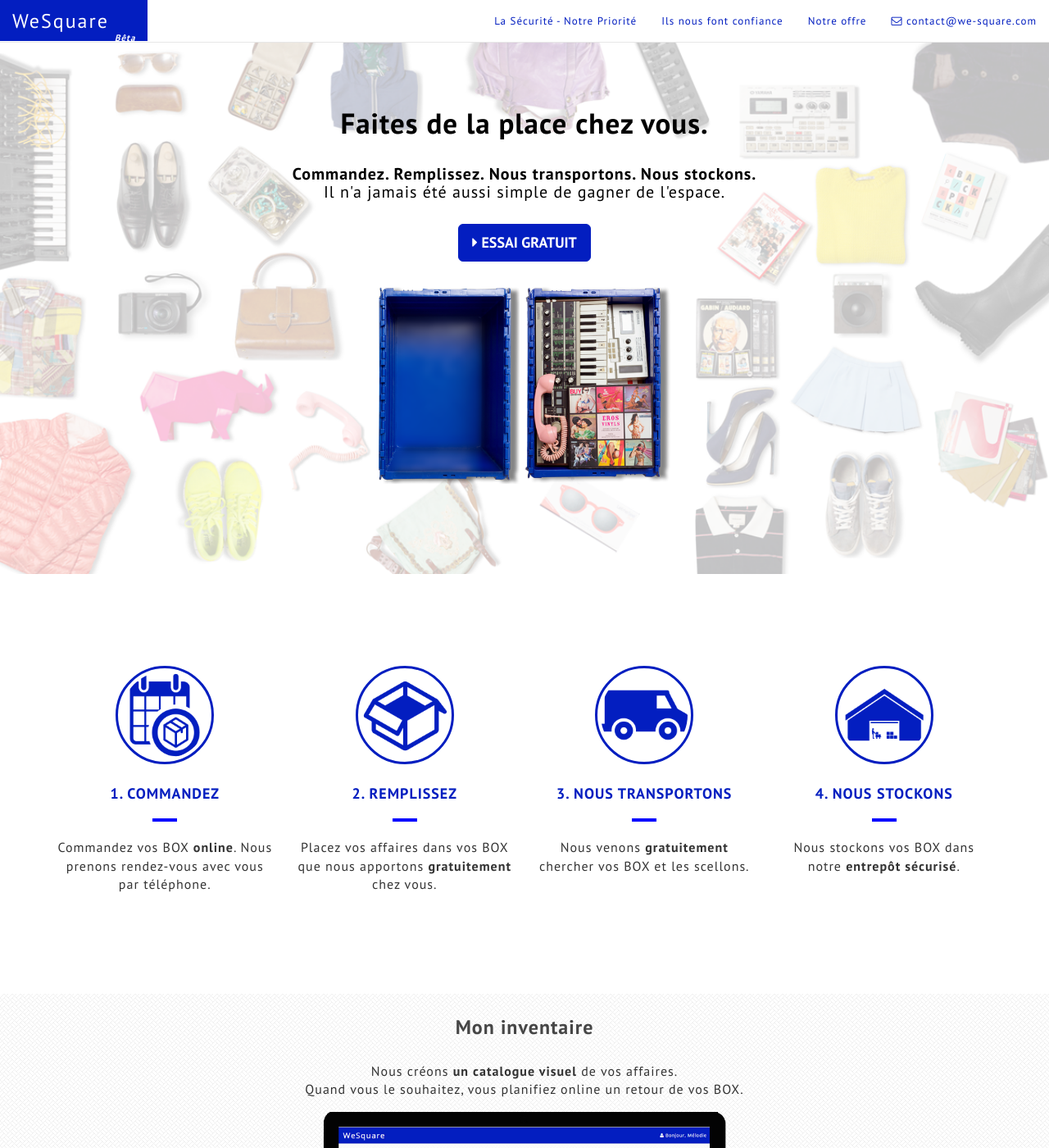
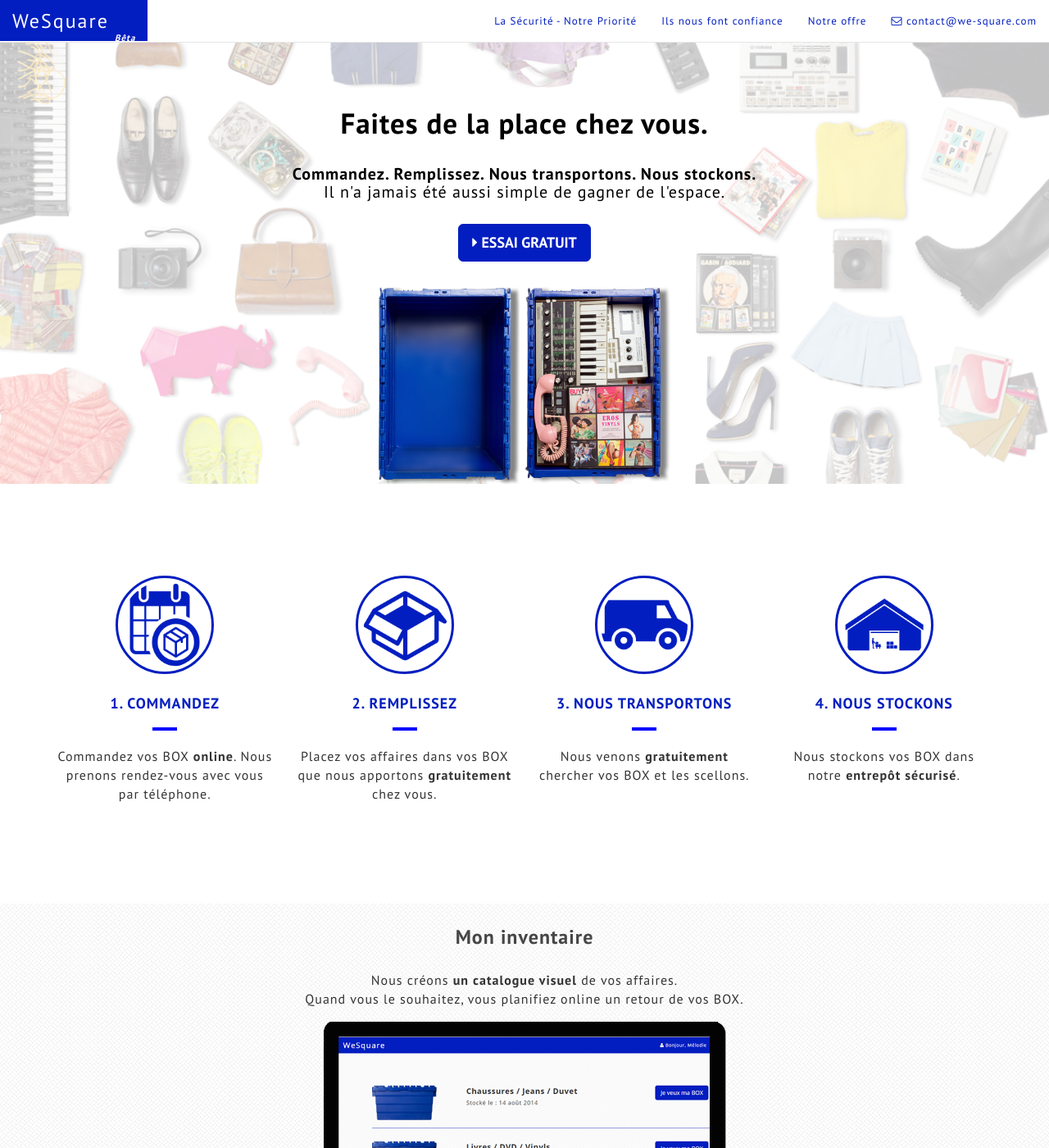
Before and after one commit to Seb1501/wesquare, a Jekyll site: the page built from index.html, in a window 1280 px wide and 1400 px high. Shown: the whole window at 82% size. Built offline with Jekyll 4.4.1, drawn with Linux system fonts in a browser that asks for light colours; nearby versions of some CDN libraries; Markdown is read by kramdown in place of the engine named in the settings.

Commit message:
Add overflow

```diff
--- a/compass/sass/style.scss
+++ b/compass/sass/style.scss
@@ -102,6 +102,8 @@
 	height: 700px;
 	padding-top: 100px;
 	color: white;
+	height: 100%;
+	overflow: hidden;
 }
 
 .wrapper {
--- a/css/style.css
+++ b/css/style.css
@@ -101,18 +101,20 @@
   height: 700px;
   padding-top: 100px;
   color: white;
+  height: 100%;
+  overflow: hidden;
 }
 
-/* line 109, ../compass/sass/style.scss */
+/* line 111, ../compass/sass/style.scss */
 .wrapper img {
   margin: auto;
 }
-/* line 113, ../compass/sass/style.scss */
+/* line 115, ../compass/sass/style.scss */
 .wrapper button {
   margin-bottom: 30px;
 }
 
-/* line 120, ../compass/sass/style.scss */
+/* line 122, ../compass/sass/style.scss */
 .lead h3 {
   /*background: rgba(0, 0, 0, .2);*/
   display: inline-block;
@@ -123,7 +125,7 @@
   margin-bottom: 0.3em;
   color: black;
 }
-/* line 131, ../compass/sass/style.scss */
+/* line 133, ../compass/sass/style.scss */
 .lead h1 {
   /*text-shadow: 2px 2px 10px rgba(0, 0, 0, .9);*/
   padding-top: 0.3em;
@@ -133,50 +135,50 @@
   color: black;
 }
 
-/* line 141, ../compass/sass/style.scss */
+/* line 143, ../compass/sass/style.scss */
 .btn-primary {
   background-color: #031ec0;
   border-color: #031ec0;
 }
 
-/* line 146, ../compass/sass/style.scss */
+/* line 148, ../compass/sass/style.scss */
 .btn-primary:hover {
   background-color: #031ec0;
   border-color: #031ec0;
 }
 
 /**************************MON**INVENTAIRE****************************************************************************************/
-/* line 155, ../compass/sass/style.scss */
+/* line 157, ../compass/sass/style.scss */
 .inventory {
   background-image: url('../images/subtle_pattern/cream_pixels.png?1410873407');
 }
 
-/* line 160, ../compass/sass/style.scss */
+/* line 162, ../compass/sass/style.scss */
 .inventory img {
   margin: auto;
   padding-top: 1em;
 }
 
 /**************************MODAL************************************************************************************/
-/* line 168, ../compass/sass/style.scss */
+/* line 170, ../compass/sass/style.scss */
 .modal-header p {
   font-family: inherit;
   font-size: 14px;
   color: white;
 }
-/* line 174, ../compass/sass/style.scss */
+/* line 176, ../compass/sass/style.scss */
 .modal-header h4 {
   font-family: inherit;
   font-size: 18px;
   color: white;
 }
 
-/* line 181, ../compass/sass/style.scss */
+/* line 183, ../compass/sass/style.scss */
 .modal-header {
   background-color: rgba(3, 30, 192, 0.8);
 }
 
-/* line 186, ../compass/sass/style.scss */
+/* line 188, ../compass/sass/style.scss */
 .modal-footer {
   background-color: rgba(3, 30, 192, 0.8);
 }
@@ -203,7 +205,7 @@
 font-size: 14px;
 }*/
 /**************************PLUSIEURS*USAGES************************************************************************************/
-/* line 214, ../compass/sass/style.scss */
+/* line 216, ../compass/sass/style.scss */
 #title_section {
   color: #464646;
   font-weight: 700;
@@ -212,47 +214,47 @@
   margin-top: 1em;
 }
 
-/* line 223, ../compass/sass/style.scss */
+/* line 225, ../compass/sass/style.scss */
 .profil-spacer {
   height: 3em;
 }
 
-/* line 227, ../compass/sass/style.scss */
+/* line 229, ../compass/sass/style.scss */
 .container-spacer {
   height: 3em;
   background-image: url('../images/subtle_pattern/cream_pixels.png?1410873407');
 }
 
-/* line 232, ../compass/sass/style.scss */
+/* line 234, ../compass/sass/style.scss */
 .spacer {
   height: 7em;
 }
 
-/* line 237, ../compass/sass/style.scss */
+/* line 239, ../compass/sass/style.scss */
 .feature img {
   margin-bottom: 1em;
 }
-/* line 241, ../compass/sass/style.scss */
+/* line 243, ../compass/sass/style.scss */
 .feature hr {
   width: 10%;
   border: 2px solid blue;
 }
-/* line 246, ../compass/sass/style.scss */
+/* line 248, ../compass/sass/style.scss */
 .feature p {
   margin-left: 50px;
   margin-right: 50px;
 }
 
-/* line 253, ../compass/sass/style.scss */
+/* line 255, ../compass/sass/style.scss */
 .container h5 {
   padding-top: 1em;
 }
-/* line 257, ../compass/sass/style.scss */
+/* line 259, ../compass/sass/style.scss */
 .container h3 {
   margin-bottom: 50px;
 }
 
-/* line 263, ../compass/sass/style.scss */
+/* line 265, ../compass/sass/style.scss */
 .circle {
   border-radius: 50%;
   border: 3px solid #031ec0;
@@ -260,29 +262,29 @@
   /*box-shadow: 1px 1px 1px rgba(113,28,243,1);*/
 }
 
-/* line 270, ../compass/sass/style.scss */
+/* line 272, ../compass/sass/style.scss */
 .feature h4 {
   color: #031ec0;
 }
 
-/* line 274, ../compass/sass/style.scss */
+/* line 276, ../compass/sass/style.scss */
 #name a:hover {
   color: #ddd;
 }
 
-/* line 278, ../compass/sass/style.scss */
+/* line 280, ../compass/sass/style.scss */
 .min-height {
   min-height: 600px;
 }
 
 /**************************CAPCITE*********************************************************************************/
 /**************************NOTRE*OFFRE*********************************************************************************/
-/* line 287, ../compass/sass/style.scss */
+/* line 289, ../compass/sass/style.scss */
 .offer {
   background-image: url('../images/subtle_pattern/cream_pixels.png?1410873407');
 }
 
-/* line 292, ../compass/sass/style.scss */
+/* line 294, ../compass/sass/style.scss */
 .fade_away {
   opacity: 0.95;
   /* l'opacite que vous voulez au depart */
@@ -308,7 +310,7 @@
   background-position: center;
 }
 
-/* line 308, ../compass/sass/style.scss */
+/* line 310, ../compass/sass/style.scss */
 .fade_away:hover,
 .fade_away:focus {
   opacity: 1;
@@ -321,13 +323,13 @@
   background-position: center;
 }
 
-/* line 321, ../compass/sass/style.scss */
+/* line 323, ../compass/sass/style.scss */
 .engagment li {
   border-bottom: 1px dotted #031ec0;
   list-style: none;
   padding: 12px;
 }
-/* line 329, ../compass/sass/style.scss */
+/* line 331, ../compass/sass/style.scss */
 .engagment li p {
   color: #031ec0;
   font-size: 18px;
@@ -335,28 +337,28 @@
   margin-bottom: 2px;
 }
 
-/* line 338, ../compass/sass/style.scss */
+/* line 340, ../compass/sass/style.scss */
 .offer button {
   margin-top: 20px;
 }
 
 /*****************CAROUSEL****************************************************************************************************/
-/* line 345, ../compass/sass/style.scss */
+/* line 347, ../compass/sass/style.scss */
 .header-carousel {
   padding-bottom: 2em;
 }
 
-/* line 350, ../compass/sass/style.scss */
+/* line 352, ../compass/sass/style.scss */
 .carousel-inner a {
   color: #031ec0;
 }
-/* line 354, ../compass/sass/style.scss */
+/* line 356, ../compass/sass/style.scss */
 .carousel-inner p {
   color: #031ec0;
   font-size: 14px;
   margin-top: -5px;
 }
-/* line 360, ../compass/sass/style.scss */
+/* line 362, ../compass/sass/style.scss */
 .carousel-inner img {
   /*margin:auto;*/
   padding-bottom: 20px;
@@ -365,54 +367,54 @@
   /*max-height: 500px;*/
 }
 
-/* line 370, ../compass/sass/style.scss */
+/* line 372, ../compass/sass/style.scss */
 .carousel-indicators {
   bottom: -30px;
 }
 
-/* line 374, ../compass/sass/style.scss */
+/* line 376, ../compass/sass/style.scss */
 .glyphicon-custom, .carousel-control .glyphicon-chevron-right, .carousel-control .glyphicon-chevron-left {
   color: #031ec0;
   top: 150px;
 }
 
-/* line 380, ../compass/sass/style.scss */
+/* line 382, ../compass/sass/style.scss */
 .carousel-control .glyphicon-chevron-right {
   right: 50px;
 }
 
-/* line 385, ../compass/sass/style.scss */
+/* line 387, ../compass/sass/style.scss */
 .carousel-control .glyphicon-chevron-left {
   left: 50px;
 }
 
-/* line 392, ../compass/sass/style.scss */
+/* line 394, ../compass/sass/style.scss */
 .carousel-caption {
   color: black;
 }
 
-/* line 398, ../compass/sass/style.scss */
+/* line 400, ../compass/sass/style.scss */
 .carousel-indicators li {
   background-color: #031ec0;
 }
 
-/* line 402, ../compass/sass/style.scss */
+/* line 404, ../compass/sass/style.scss */
 .carousel-indicators .active {
   background-color: #031ec0;
 }
 
-/* line 407, ../compass/sass/style.scss */
+/* line 409, ../compass/sass/style.scss */
 .carousel-control.left, .carousel-control.right {
   background-image: none;
 }
 
 /****************PROFIL********************************************************************************************/
-/* line 413, ../compass/sass/style.scss */
+/* line 415, ../compass/sass/style.scss */
 .profil a {
   color: #031ec0;
 }
 
-/* line 417, ../compass/sass/style.scss */
+/* line 419, ../compass/sass/style.scss */
 .box-custom, .box-Rodolphe, .box-Alice, .box-Fred, .box-Victoria, .box-Beaubien, .box-See-Concept {
   background-size: cover;
   background-repeat: no-repeat;
@@ -428,37 +430,37 @@
   color: white;
 }
 
-/* line 433, ../compass/sass/style.scss */
+/* line 435, ../compass/sass/style.scss */
 .box-Rodolphe {
   background-image: url('../images/Affaires_Rodolphe.png?1414586339');
 }
 
-/* line 439, ../compass/sass/style.scss */
+/* line 441, ../compass/sass/style.scss */
 .box-Alice {
   background-image: url('../images/Affaires_Alice.png?1414584189');
 }
 
-/* line 444, ../compass/sass/style.scss */
+/* line 446, ../compass/sass/style.scss */
 .box-Fred {
   background-image: url('../images/Affaires_Fred.png?1414583905');
 }
 
-/* line 449, ../compass/sass/style.scss */
+/* line 451, ../compass/sass/style.scss */
 .box-Victoria {
   background-image: url('../images/Affaires_Victoria.png?1414584021');
 }
 
-/* line 454, ../compass/sass/style.scss */
+/* line 456, ../compass/sass/style.scss */
 .box-Beaubien {
   background-image: url('../images/Affaires_Beaubien.png?1415312646');
 }
 
-/* line 459, ../compass/sass/style.scss */
+/* line 461, ../compass/sass/style.scss */
 .box-See-Concept {
   background-image: url('../images/Affaires_See-Concept.png?1415312556');
 }
 
-/* line 464, ../compass/sass/style.scss */
+/* line 466, ../compass/sass/style.scss */
 .image {
   border-radius: 50%;
   height: 200px;
@@ -469,13 +471,13 @@
 	border-left: 4px solid blue;
 }	*/
 /*****************************SECURITE*****************************************************************************************/
-/* line 476, ../compass/sass/style.scss */
+/* line 478, ../compass/sass/style.scss */
 .security {
   background-image: url('../images/subtle_pattern/cream_pixels.png?1410873407');
 }
 
 /*****************************FOOTER*****************************************************************************************/
-/* line 484, ../compass/sass/style.scss */
+/* line 486, ../compass/sass/style.scss */
 #footer {
   background-color: rgba(0, 0, 0, 0.8);
   color: #506474;
@@ -483,15 +485,15 @@
   margin-top: 2em;
 }
 
-/* line 492, ../compass/sass/style.scss */
+/* line 494, ../compass/sass/style.scss */
 #footer a {
   color: #506474;
 }
-/* line 496, ../compass/sass/style.scss */
+/* line 498, ../compass/sass/style.scss */
 #footer h4 {
   color: white;
 }
-/* line 500, ../compass/sass/style.scss */
+/* line 502, ../compass/sass/style.scss */
 #footer a:hover {
   color: #ddd;
 }
```
Also changed, not shown: 2 other files.
